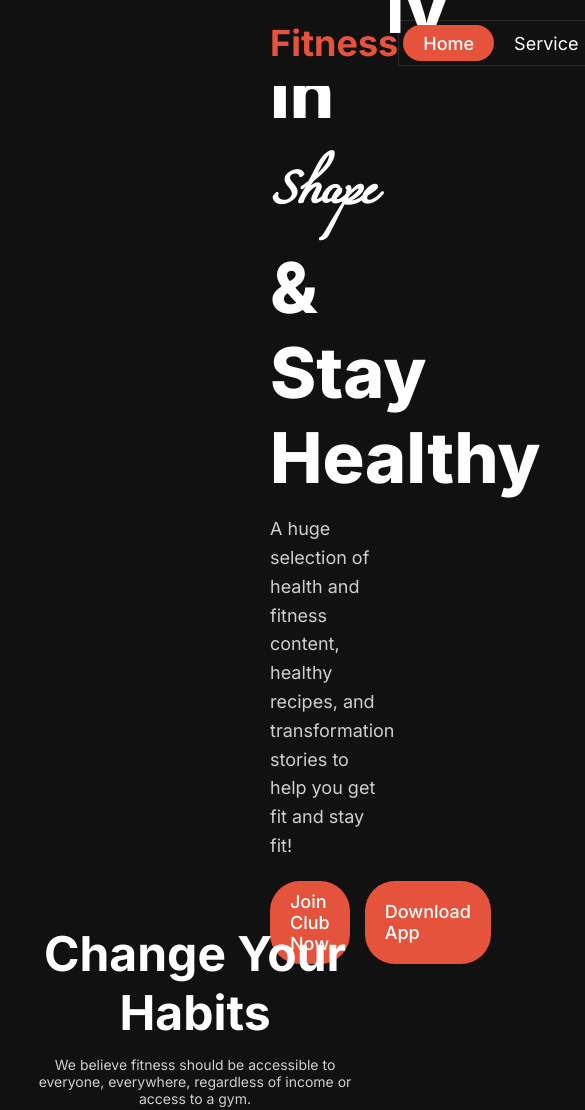
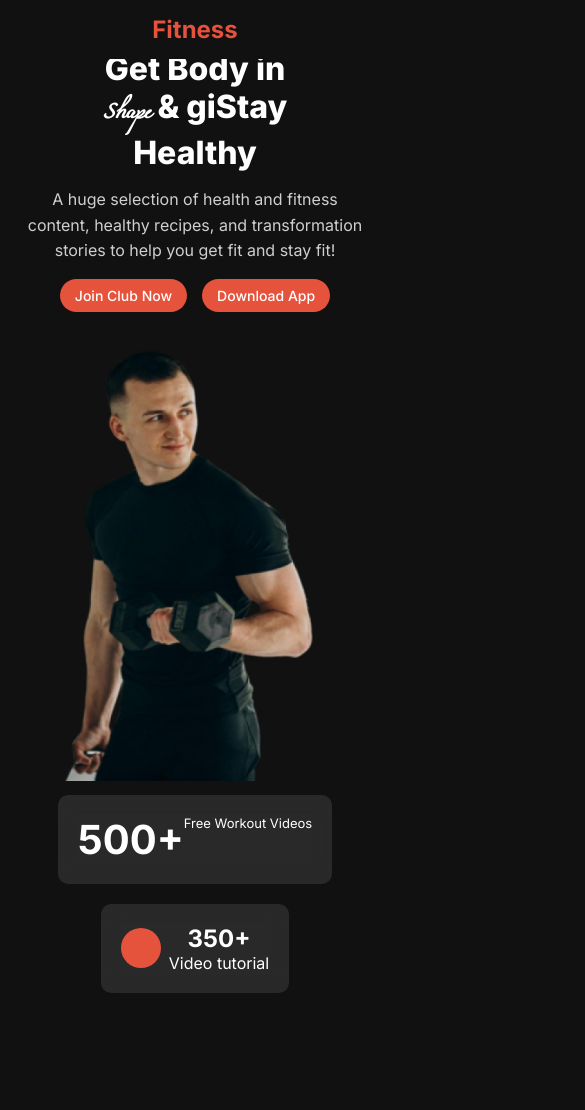
Before and after one commit to mahirsiam2004/Basic-website-A2, a plain HTML site: page index.html in a window 390 px wide. Shown: the top 1110 px of the page, 585 px wide, since content can reach past the window. Drawn offline with nearby package versions, Linux system fonts and the light colour scheme.

Commit message:
trying to responsive

```diff
--- a/index.html
+++ b/index.html
@@ -35,7 +35,7 @@
     <section class="first">
         <div class="left-content">
             <h1 class="heading-text">
-                Get Body in <br><span class="cool">Shape</span> & Stay <br>Healthy
+                Get Body in <br><span class="cool">Shape</span> & giStay <br>Healthy
             </h1>
             <p class="description">
                 A huge selection of health and fitness content, healthy recipes, and transformation stories to help you
--- a/style.css
+++ b/style.css
@@ -262,35 +262,6 @@ body {
 
 
 
-
-
-
-
-
-
-
-
-
-
-
-
-
-
-
-
-
-
-
-
-
-
-
-
-
-
-
-
-
 /* Footer Section */
 .footer {
     background: linear-gradient(to right, #222, #111);
@@ -357,3 +328,160 @@ body {
     color: rgba(255, 255, 255, 0.6);
     margin-top: 5px;
 }
+
+/* -------------------------------------------------------------------- */
+/* Responsive Styles */
+@media (max-width: 1024px) {
+    .head {
+        padding: 15px 40px;
+    }
+
+    .left h3 {
+        margin-left: 0;
+        font-size: 28px;
+    }
+
+    .right-nav {
+        margin-right: 0;
+        gap: 15px;
+    }
+
+    .right-content {
+        margin-right: 0;
+        padding-left: 0;
+    }
+
+    .left-content {
+        max-width: 60%;
+        margin-left: 40px;
+    }
+
+    .heading-text {
+        font-size: 50px;
+    }
+
+    .box-upper {
+        left: 70%;
+    }
+
+    .box-lower {
+        left: 50%;
+    }
+}
+
+/* Small Devices (Phones) */
+@media (max-width: 768px) {
+    /* Navbar */
+    .head {
+        padding: 15px 20px;
+        flex-direction: column;
+        align-items: center;
+        text-align: center;
+    }
+
+    .left h3 {
+        font-size: 24px;
+        margin-left: 0;
+    }
+
+    .right-nav {
+        display: none;
+        flex-direction: column;
+        gap: 10px;
+        width: 100%;
+        background: rgba(17, 17, 17, 0.9);
+        padding: 15px;
+        border-radius: 10px;
+    }
+
+    .right-nav.active {
+        display: flex;
+    }
+
+    .nav-gap, .nav-btn {
+        font-size: 16px;
+    }
+
+    /* Hero Section */
+    .first {
+        flex-direction: column;
+        text-align: center;
+        padding: 50px 20px;
+        height: auto;
+    }
+
+    .left-content {
+        max-width: 100%;
+        margin-left: 0;
+    }
+
+    .heading-text {
+        font-size: 40px;
+        line-height: 1.2;
+    }
+
+    .description {
+        font-size: 16px;
+        margin-bottom: 15px;
+    }
+
+    .btn-container {
+        justify-content: center;
+    }
+
+    .right-content {
+        margin-top: 20px;
+    }
+
+    .image-home {
+        width: 90%;
+        max-width: 300px;
+    }
+
+    /* Info Boxes */
+    .box-upper, .box-lower {
+        position: static;
+        margin: 10px auto;
+        display: flex;
+        justify-content: center;
+    }
+
+    /* Second Page */
+    .image-box-container {
+        flex-wrap: wrap;
+        gap: 15px;
+    }
+
+    .image-box {
+        width: 45%;
+    }
+
+    /* Footer */
+    .footer {
+        padding: 30px 15px;
+    }
+
+    .footer-logo {
+        font-size: 22px;
+    }
+
+    .social-icons {
+        gap: 10px;
+    }
+}
+
+/* Extra Small Devices */
+@media (max-width: 480px) {
+    .heading-text {
+        font-size: 32px;
+    }
+
+    .btn {
+        font-size: 14px;
+        padding: 8px 15px;
+    }
+
+    .image-box {
+        width: 100%;
+    }
+}
```
